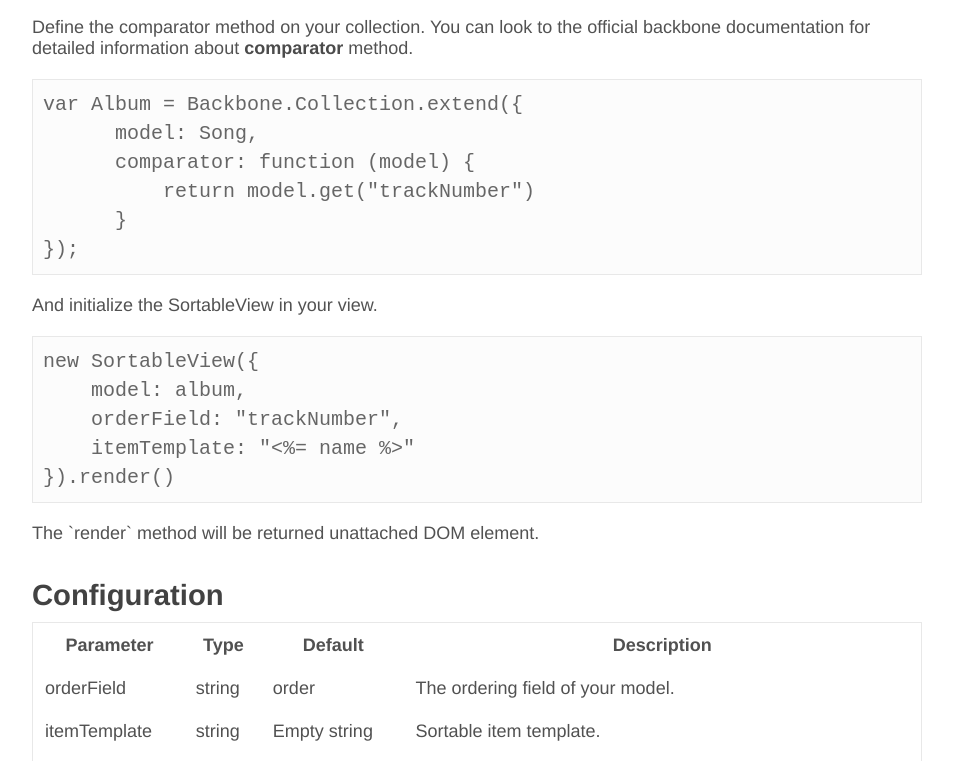
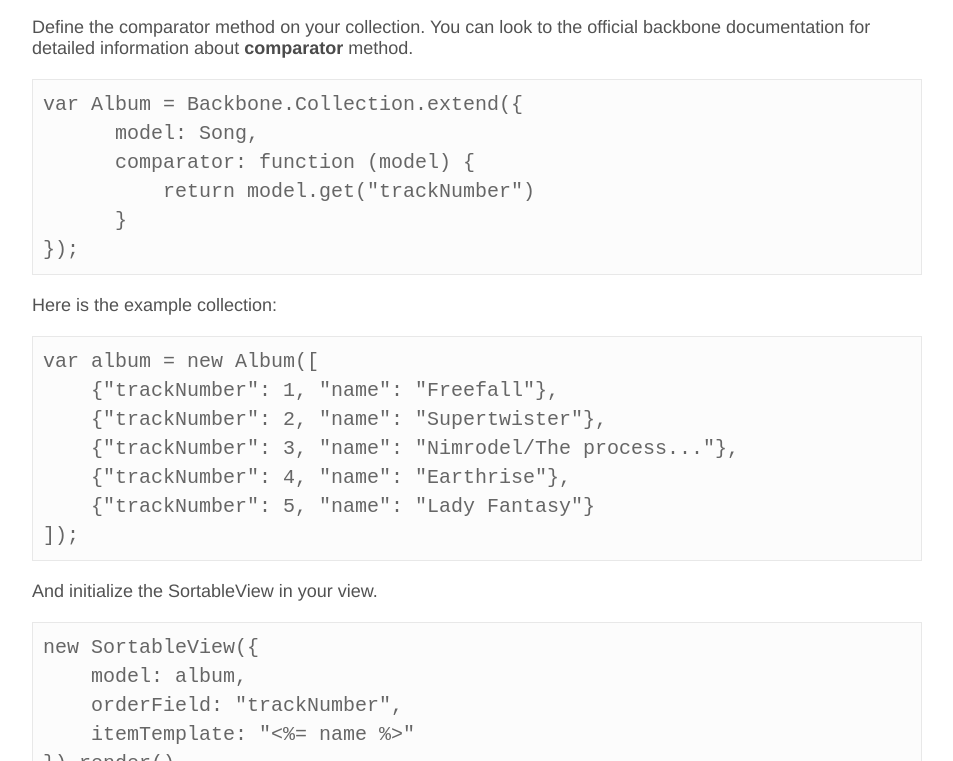
Before and after one commit to fatiherikli/backbone-sortable, a plain HTML site: page index.html in a window 1280 px wide. Shown: the part 519-1280 px from the top of the page, without its empty margins (163-1116 px from the left). Drawn offline with nearby package versions, Linux system fonts and the light colour scheme; a script that the page names is missing.

Commit message:
added example collection section to the usage

```diff
--- a/index.html
+++ b/index.html
@@ -159,6 +159,14 @@ var Album = Backbone.Collection.extend({
           return model.get("trackNumber")
       }
 });</pre>
+<p>Here is the example collection:</p>
+<pre>var album = new Album([
+    {"trackNumber": 1, "name": "Freefall"},
+    {"trackNumber": 2, "name": "Supertwister"},
+    {"trackNumber": 3, "name": "Nimrodel/The process..."},
+    {"trackNumber": 4, "name": "Earthrise"},
+    {"trackNumber": 5, "name": "Lady Fantasy"}
+]);</pre>
     <p>And initialize the SortableView in your view.</p>
 <pre>
 new SortableView({
```
